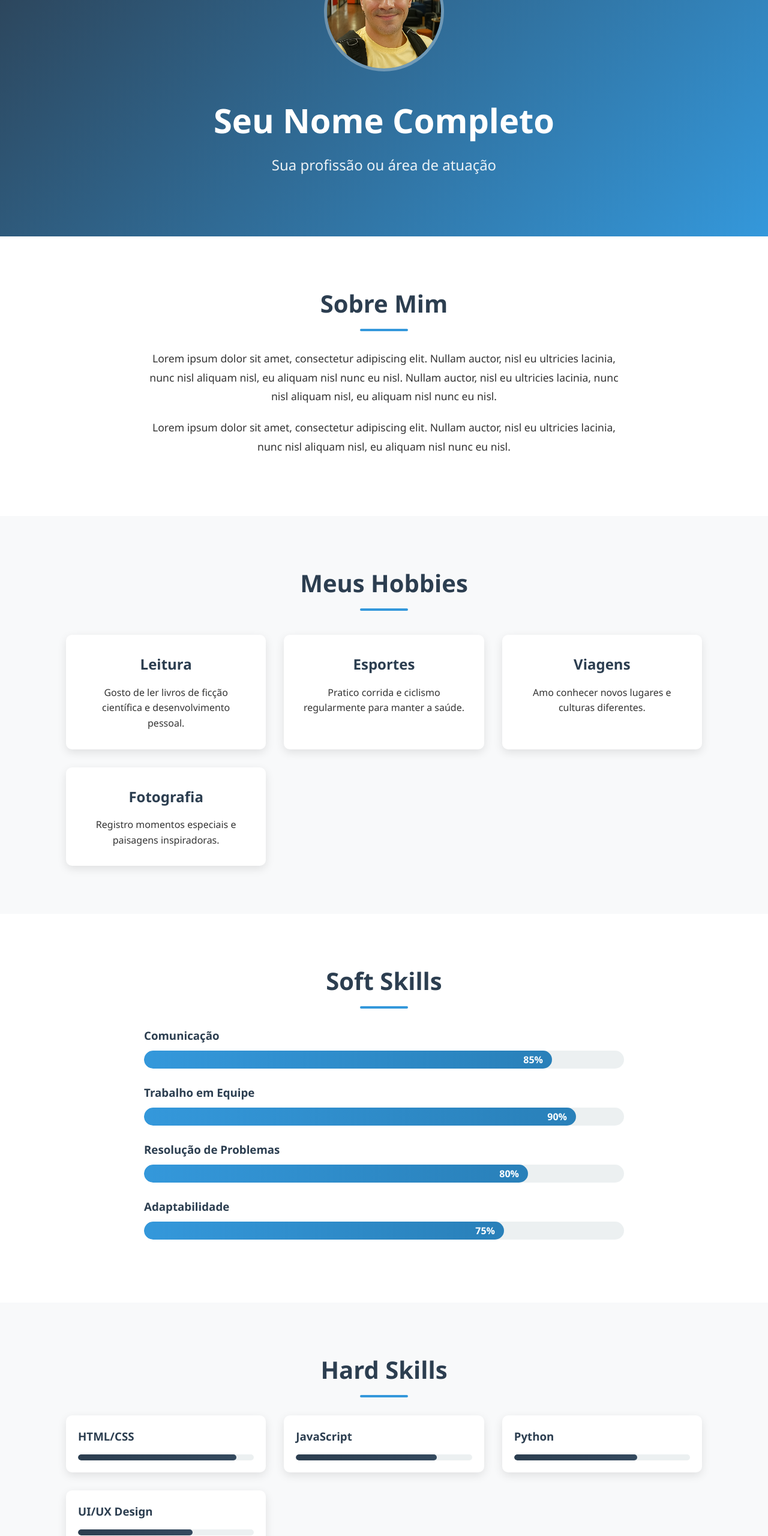
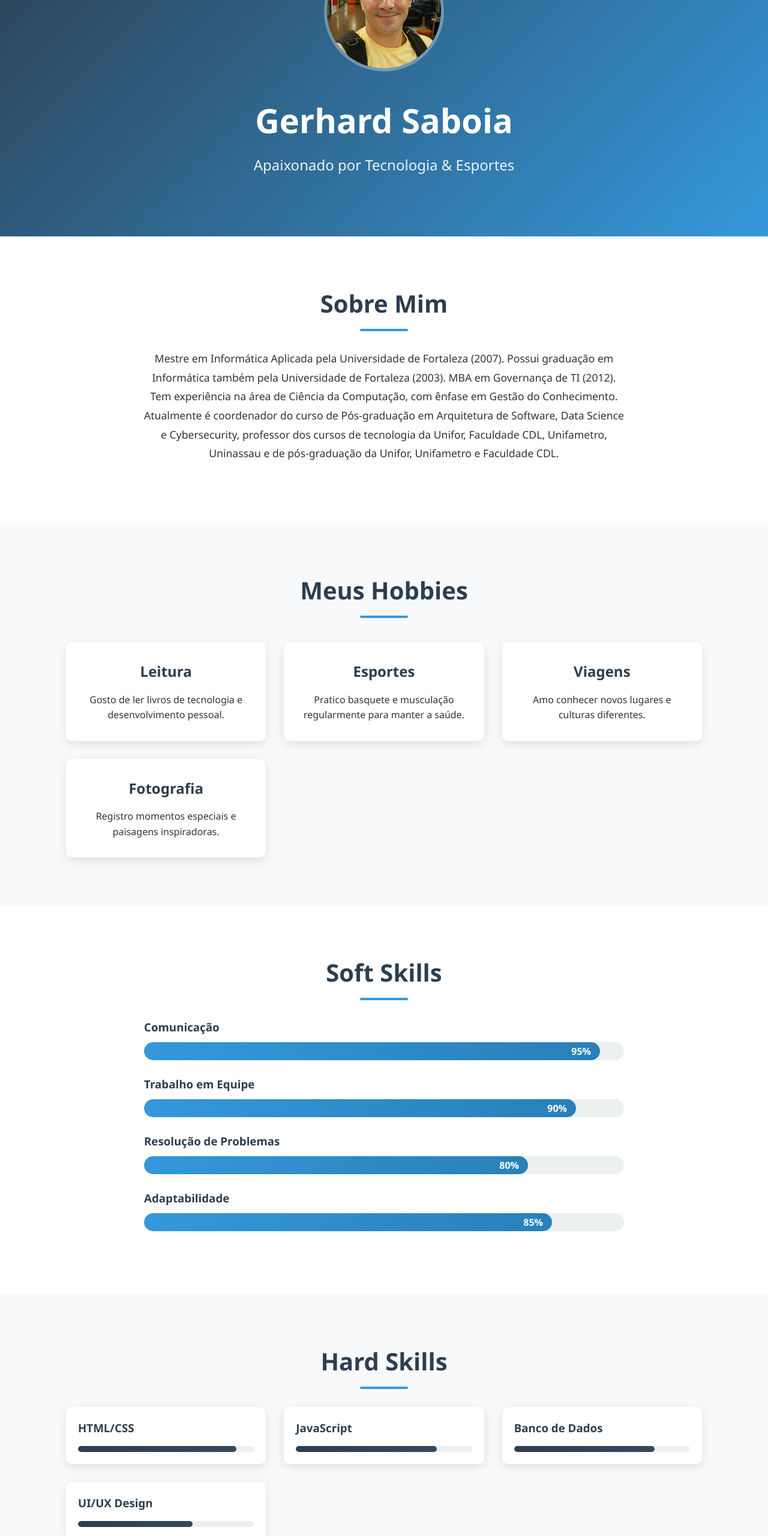
Before and after one commit to gerhardsaboia/homepage, a plain HTML site: page index.html in a window 1280 px wide. Shown: the part 240-2800 px from the top of the page at 60% size. Drawn offline with Linux system fonts and the light colour scheme.

Commit message:
Add files via upload

```diff
--- a/index.html
+++ b/index.html
@@ -23,10 +23,10 @@
         <section id="hero">
             <div class="hero-content">
                 <div class="photo-container">
-                    <img src="src/gerhard2.png" alt="Minha foto" class="profile-photo">
+                    <img src="../HOMEPAGE/src/gerhard2.png" alt="Minha foto" class="profile-photo">
                 </div>
-                <h1>Seu Nome Completo</h1>
-                <p class="tagline">Sua profissão ou área de atuação</p>
+                <h1>Gerhard Saboia</h1>
+                <p class="tagline">Apaixonado por Tecnologia & Esportes</p>
             </div>
         </section>
 
@@ -34,8 +34,8 @@
             <div class="container">
                 <h2>Sobre Mim</h2>
                 <div class="content">
-                    <p>Lorem ipsum dolor sit amet, consectetur adipiscing elit. Nullam auctor, nisl eu ultricies lacinia, nunc nisl aliquam nisl, eu aliquam nisl nunc eu nisl. Nullam auctor, nisl eu ultricies lacinia, nunc nisl aliquam nisl, eu aliquam nisl nunc eu nisl.</p>
-                    <p>Lorem ipsum dolor sit amet, consectetur adipiscing elit. Nullam auctor, nisl eu ultricies lacinia, nunc nisl aliquam nisl, eu aliquam nisl nunc eu nisl.</p>
+                    <p>Mestre em Informática Aplicada pela Universidade de Fortaleza (2007). Possui graduação em Informática também pela Universidade de Fortaleza (2003). MBA em Governança de TI (2012). Tem experiência na área de Ciência da Computação, com ênfase em Gestão do Conhecimento. Atualmente é coordenador do curso de Pós-graduação em Arquitetura de Software, Data Science e Cybersecurity, professor dos cursos de tecnologia da Unifor, Faculdade CDL, Unifametro, Uninassau e de pós-graduação da Unifor, Unifametro e Faculdade CDL.</p>
+
                 </div>
             </div>
         </section>
@@ -46,11 +46,11 @@
                 <div class="hobbies-grid">
                     <div class="hobby-card">
                         <h3>Leitura</h3>
-                        <p>Gosto de ler livros de ficção científica e desenvolvimento pessoal.</p>
+                        <p>Gosto de ler livros de tecnologia e desenvolvimento pessoal.</p>
                     </div>
                     <div class="hobby-card">
                         <h3>Esportes</h3>
-                        <p>Pratico corrida e ciclismo regularmente para manter a saúde.</p>
+                        <p>Pratico basquete e musculação regularmente para manter a saúde.</p>
                     </div>
                     <div class="hobby-card">
                         <h3>Viagens</h3>
@@ -71,7 +71,7 @@
                     <div class="skill">
                         <h3>Comunicação</h3>
                         <div class="skill-bar">
-                            <div class="skill-level" style="width: 85%;">85%</div>
+                            <div class="skill-level" style="width: 95%;">95%</div>
                         </div>
                     </div>
                     <div class="skill">
@@ -89,7 +89,7 @@
                     <div class="skill">
                         <h3>Adaptabilidade</h3>
                         <div class="skill-bar">
-                            <div class="skill-level" style="width: 75%;">75%</div>
+                            <div class="skill-level" style="width: 85%;">85%</div>
                         </div>
                     </div>
                 </div>
@@ -113,9 +113,9 @@
                         </div>
                     </div>
                     <div class="hard-skill">
-                        <h3>Python</h3>
+                        <h3>Banco de Dados</h3>
                         <div class="progress-bar">
-                            <div class="progress" style="width: 70%;"></div>
+                            <div class="progress" style="width: 80%;"></div>
                         </div>
                     </div>
                     <div class="hard-skill">
@@ -134,9 +134,9 @@
                 <div class="contact-content">
                     <p>Fique à vontade para entrar em contato comigo através dos canais abaixo:</p>
                     <div class="contact-links">
-                        <a href="mailto:seuemail@exemplo.com" class="contact-link">Email</a>
-                        <a href="https://linkedin.com/in/seuperfil" class="contact-link">LinkedIn</a>
-                        <a href="https://github.com/seuusuario" class="contact-link">GitHub</a>
+                        <a href="mailto:gerhardsaboia@gmail.com" class="contact-link">Email</a>
+                        <a href="https://linkedin.com/in/gerhardsaboia" class="contact-link">LinkedIn</a>
+                        <a href="https://github.com/gerhardsaboia" class="contact-link">GitHub</a>
                     </div>
                 </div>
             </div>
@@ -145,7 +145,7 @@
 
     <footer>
         <div class="container">
-            <p>&copy; 2023 Seu Nome. Todos os direitos reservados.</p>
+            <p>&copy; 2025 Gerhard Saboia. Todos os direitos reservados.</p>
         </div>
     </footer>
 </body>
```
